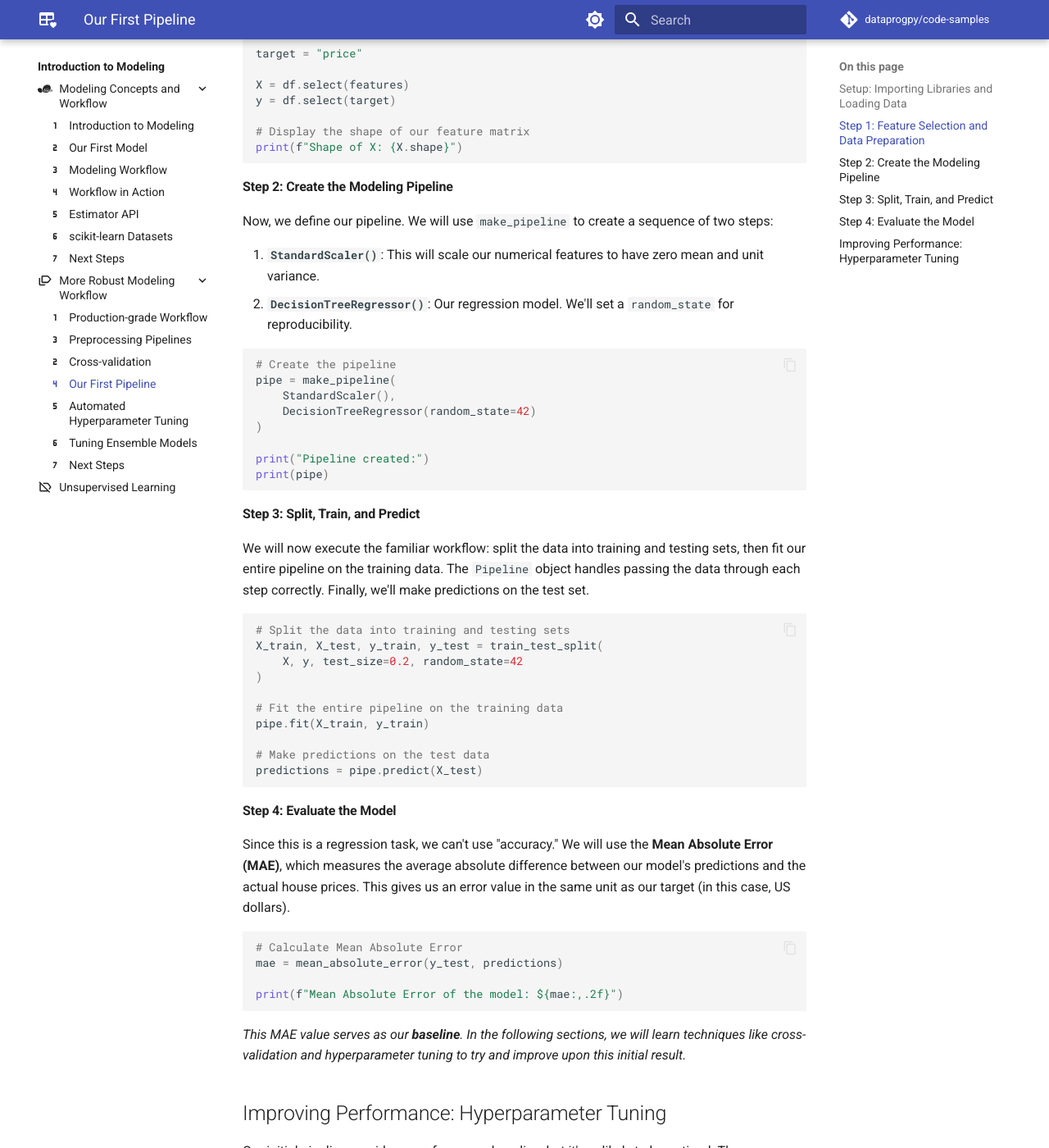
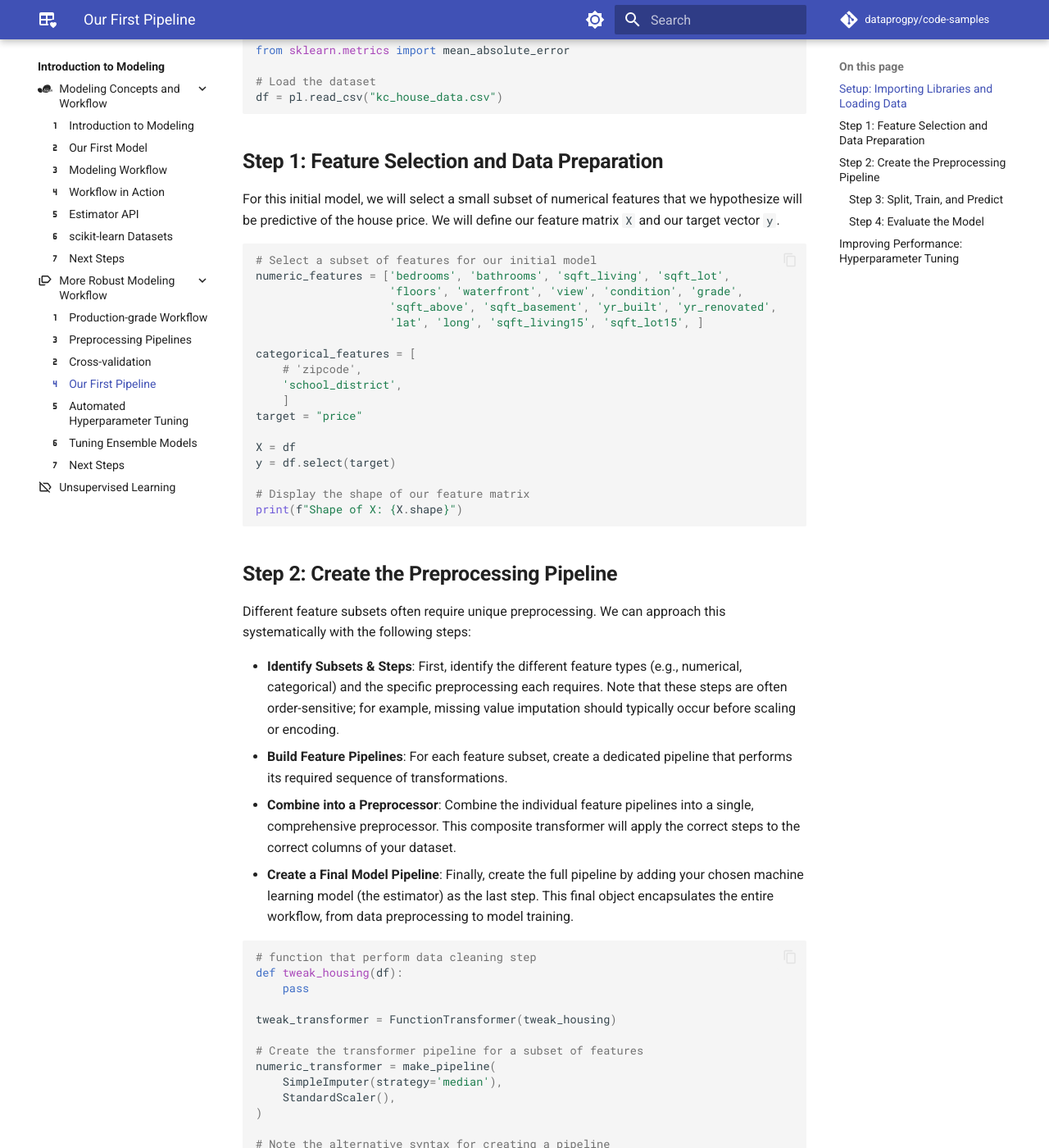
Before and after one commit to dataprogpy/dataprogpy.github.io, an MkDocs documentation site: the page built from docs/modeling/robust-modeling-workflow/first-pipeline.md, in a window 1280 px wide and 1400 px high, scrolled down 935 px. Shown: the whole window at 82% size. Built offline with MkDocs 1.6.1 and Material for MkDocs 9.7.7, drawn with Linux system fonts in a browser that asks for light colours; comment, search, counter and statistics services are not loaded; some of the changed text lies outside the part shown.

Commit message:
Update lesson

````diff
--- a/docs/modeling/robust-modeling-workflow/first-pipeline.md
+++ b/docs/modeling/robust-modeling-workflow/first-pipeline.md
@@ -8,62 +8,105 @@ In this section, we'll apply the concepts of preprocessing and pipelines to a re
 
 First, ensure you have the [`kc_house_data.csv`](https://github.com/dataprogpy/code-samples/blob/7431e8fe6b7b3502c031ca25b1ba070488b583f7/data/kc_house_data.csv) file available in your environment.
 
-#### **Setup: Importing Libraries and Loading Data**
+## **Setup: Importing Libraries and Loading Data**
 
 We begin by importing the necessary libraries and loading our dataset into a Polars DataFrame.
+
+???+ warning "Truncated code listing"
+
+    The code shown in this page are to help your understanding of your concepts
+    and workflows being discussed in this specific lesson. Please see the
+    code demo notebook file for a fully functional code.
 
 ```python
 import polars as pl
 from sklearn.model_selection import train_test_split
-from sklearn.pipeline import make_pipeline
-from sklearn.preprocessing import StandardScaler
+# pipeline meta estimator
+from sklearn.pipeline import (
+    Pipeline,
+    make_pipeline,
+)
+# transformers
+from sklearn.preprocessing import (
+    StandardScaler,
+    OneHotEncoder,
+    FunctionTransformer,
+)
+# models
 from sklearn.tree import DecisionTreeRegressor
+#metrics
 from sklearn.metrics import mean_absolute_error
 
 # Load the dataset
 df = pl.read_csv("kc_house_data.csv")
 ```
 
-#### **Step 1: Feature Selection and Data Preparation**
+## **Step 1: Feature Selection and Data Preparation**
 
 For this initial model, we will select a small subset of numerical features that we hypothesize will be predictive of the house price. We will define our feature matrix `X` and our target vector `y`.
 
 ```python
 # Select a subset of features for our initial model
-features = [
-    "bedrooms", "bathrooms", "sqft_living",
-    "sqft_lot", "floors", "waterfront", "view",
-    "condition", "grade", "sqft_above", "sqft_basement",
-    "yr_built", "yr_renovated"
-]
+numeric_features = ['bedrooms', 'bathrooms', 'sqft_living', 'sqft_lot',
+                    'floors', 'waterfront', 'view', 'condition', 'grade',
+                    'sqft_above', 'sqft_basement', 'yr_built', 'yr_renovated',
+                    'lat', 'long', 'sqft_living15', 'sqft_lot15', ]
 
+categorical_features = [
+    # 'zipcode',
+    'school_district',
+    ]
 target = "price"
 
-X = df.select(features)
+X = df
 y = df.select(target)
 
 # Display the shape of our feature matrix
 print(f"Shape of X: {X.shape}")
 ```
 
-#### **Step 2: Create the Modeling Pipeline**
+## **Step 2: Create the Preprocessing Pipeline**
 
-Now, we define our pipeline. We will use `make_pipeline` to create a sequence of two steps:
+Different feature subsets often require unique preprocessing. We can approach this systematically with the following steps:
 
-1.  **`StandardScaler()`**: This will scale our numerical features to have zero mean and unit variance.
-2.  **`DecisionTreeRegressor()`**: Our regression model. We'll set a `random_state` for reproducibility.
+* **Identify Subsets & Steps**: First, identify the different feature types (e.g., numerical, categorical) and the specific preprocessing each requires. Note that these steps are often order-sensitive; for example, missing value imputation should typically occur before scaling or encoding.
+* **Build Feature Pipelines**: For each feature subset, create a dedicated pipeline that performs its required sequence of transformations.
+* **Combine into a Preprocessor**: Combine the individual feature pipelines into a single, comprehensive preprocessor. This composite transformer will apply the correct steps to the correct columns of your dataset.
+* **Create a Final Model Pipeline**: Finally, create the full pipeline by adding your chosen machine learning model (the estimator) as the last step. This final object encapsulates the entire workflow, from data preprocessing to model training.
+
+<!-- 1.  **`DecisionTreeRegressor()`**: Our regression model. We'll set a `random_state` for reproducibility. -->
 
 <!-- end list -->
 
 ```python
-# Create the pipeline
-pipe = make_pipeline(
+# function that perform data cleaning step
+def tweak_housing(df):
+    pass
+
+tweak_transformer = FunctionTransformer(tweak_housing)
+
+# Create the transformer pipeline for a subset of features
+numeric_transformer = make_pipeline(
+    SimpleImputer(strategy='median'),
     StandardScaler(),
-    DecisionTreeRegressor(random_state=42)
 )
 
-print("Pipeline created:")
-print(pipe)
+# Note the alternative syntax for creating a pipeline
+categorical_transformer = Pipeline(
+    steps=[
+         ('onehot', OneHotEncoder(handle_unknown='ignore',
+                              sparse_output=False)),
+    # ('target', TargetEncoder()),
+    # ('std', StandardScaler()),
+    ])
+
+preprocessor = ColumnTransformer(
+    transformers=[
+        ('num', numeric_transformer, numeric_features),
+        ('cat',categorical_transformer, categorical_features),
+        ],
+        # remainder='passthrough',
+    )
 ```
 
 #### **Step 3: Split, Train, and Predict**
@@ -76,6 +119,11 @@ X_train, X_test, y_train, y_test = train_test_split(
     X, y, test_size=0.2, random_state=42
 )
 
+pipe = Pipeline(steps=[
+    ('tweak', tweak_transformer),
+    ('preprocessor', preprocessor),
+    ('dt', DecisionTreeRegressor()),
+    ])
 # Fit the entire pipeline on the training data
 pipe.fit(X_train, y_train)
 
````
Also changed, not shown: docs/modeling/robust-modeling-workflow/cross-validation.md (+14 -0 lines).
